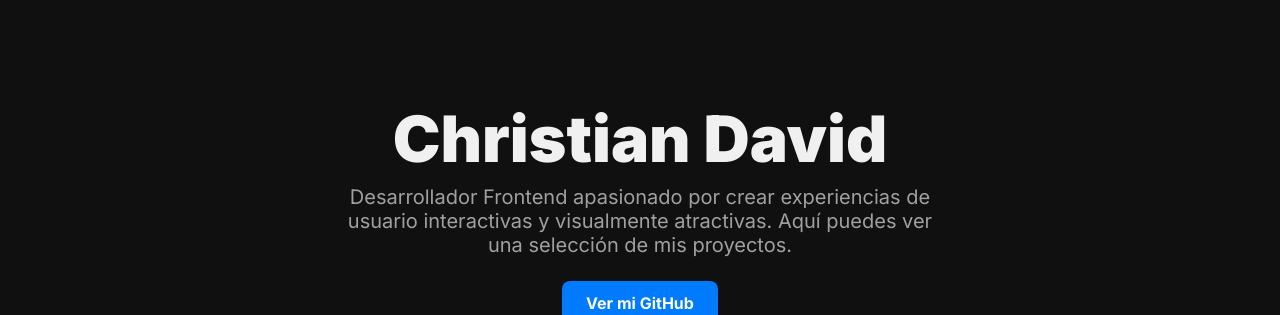
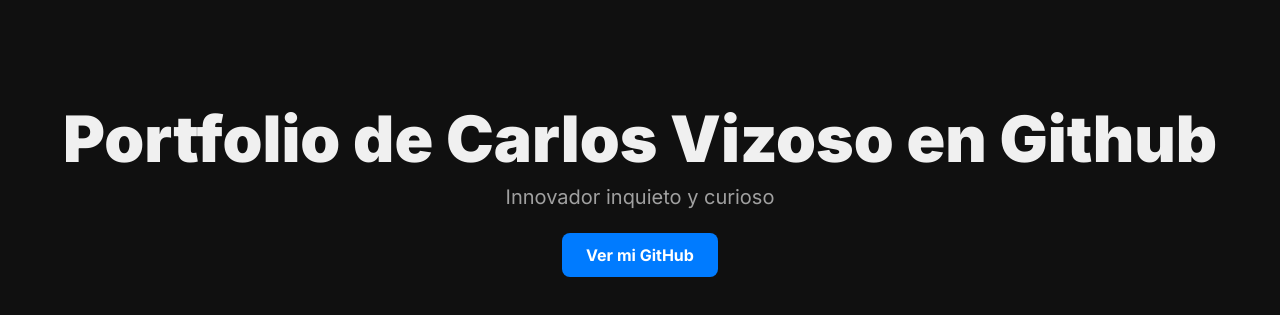
Before and after one commit to koko1326/koko1326.github.io, a plain HTML site: page index.html in a window 1280 px wide. Shown: the top 315 px of the page. Drawn offline with Linux system fonts and the light colour scheme.

Commit message:
Update index.html

```diff
--- a/index.html
+++ b/index.html
@@ -3,7 +3,7 @@
 <head>
     <meta charset="UTF-8">
     <meta name="viewport" content="width=device-width, initial-scale=1.0">
-    <title>Portafolio de Christian David (koko1326)</title>
+    <title>Portafolio de Carlos Vizoso en Github (koko1326)</title>
     <link rel="preconnect" href="https://fonts.googleapis.com">
     <link rel="preconnect" href="https://fonts.gstatic.com" crossorigin>
     <link href="https://fonts.googleapis.com/css2?family=Inter:wght@400;700;900&display=swap" rel="stylesheet">
@@ -170,8 +170,8 @@
 <body>
 
     <header class="hero-header">
-        <h1>Christian David</h1>
-        <p>Desarrollador Frontend apasionado por crear experiencias de usuario interactivas y visualmente atractivas. Aquí puedes ver una selección de mis proyectos.</p>
+        <h1>Portfolio de Carlos Vizoso en Github</h1>
+        <p>Innovador inquieto y curioso</p>
         <a href="https://github.com/koko1326" target="_blank" class="github-link">Ver mi GitHub</a>
     </header>
 
@@ -259,7 +259,7 @@
     </main>
 
     <footer>
-        <p>© 2024 - Creado por Christian David (koko1326)</p>
+        <p>© 2024 - Creado por Carlos Vizoso (koko1326)</p>
     </footer>
 
     <script>
```
